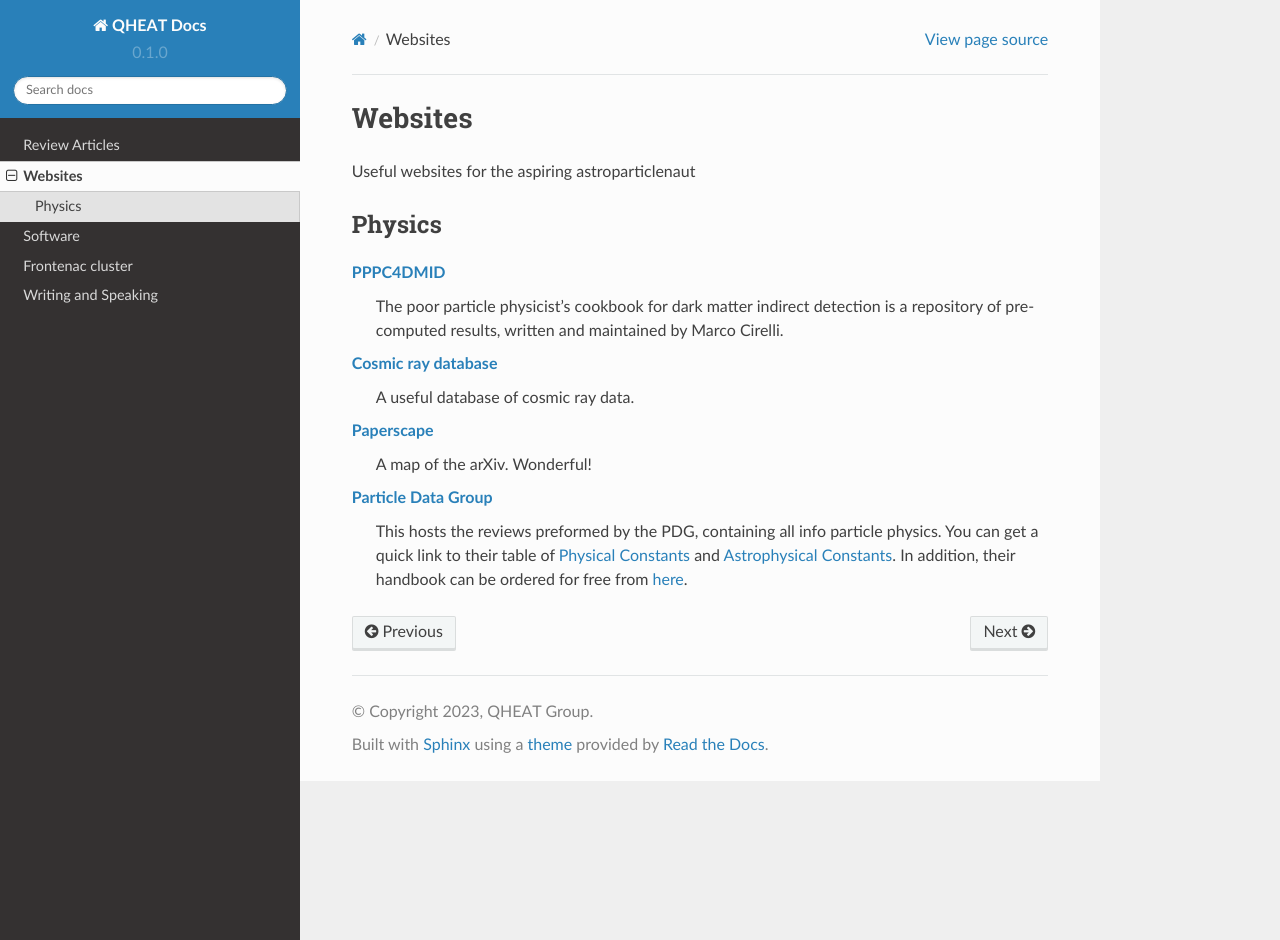
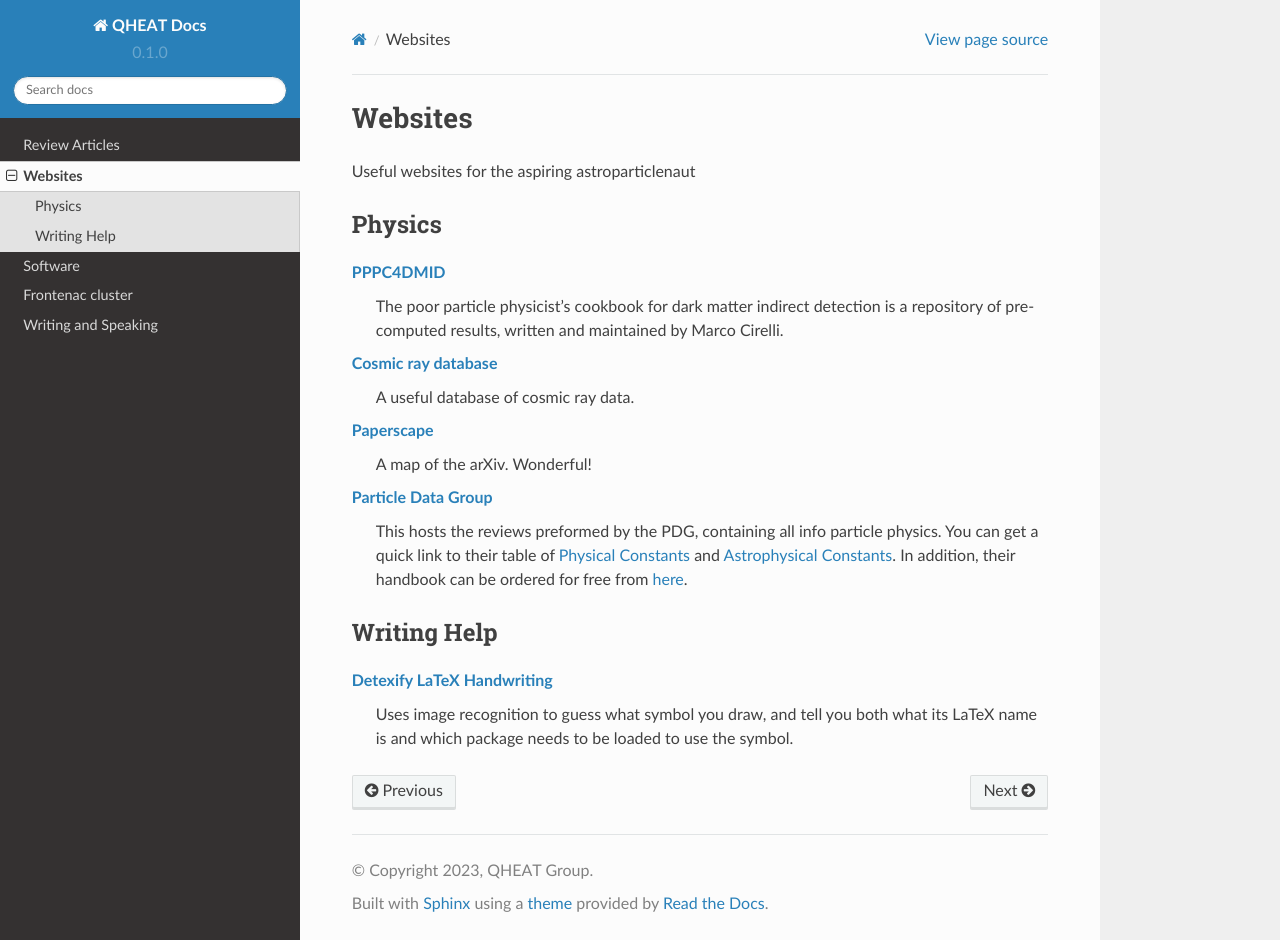
Before and after one commit to aaronvincent/QHEAT, a Sphinx documentation site: the page built from docs/source/websites.rst, in a window 1280 px wide and 940 px high. Built offline with Sphinx 7.4.7 and the Read the Docs theme 2.0.0, drawn with Linux system fonts in a browser that asks for light colours.

Commit message:
Adding Detexify to a 'Writing' section

```diff
--- a/docs/source/websites.rst
+++ b/docs/source/websites.rst
@@ -26,3 +26,12 @@ Physics
     `Astrophysical Constants <https://pdg.lbl.gov/2023/web/viewer.html?file=%2F2023/reviews/rpp2022-rev-astrophysical-constants.pdf>`_.
     In addition, their handbook can be ordered for free from
     `here <https://pdg.lbl.gov/2023/receive_our_products.html>`_.
+
+
+Writing Help
+------------
+
+`Detexify LaTeX Handwriting <http://detexify.kirelabs.org/classify.html>`_
+    Uses image recognition to guess what symbol you draw, and tell you both
+    what its LaTeX name is and which package needs to be loaded to use the
+    symbol.
```
